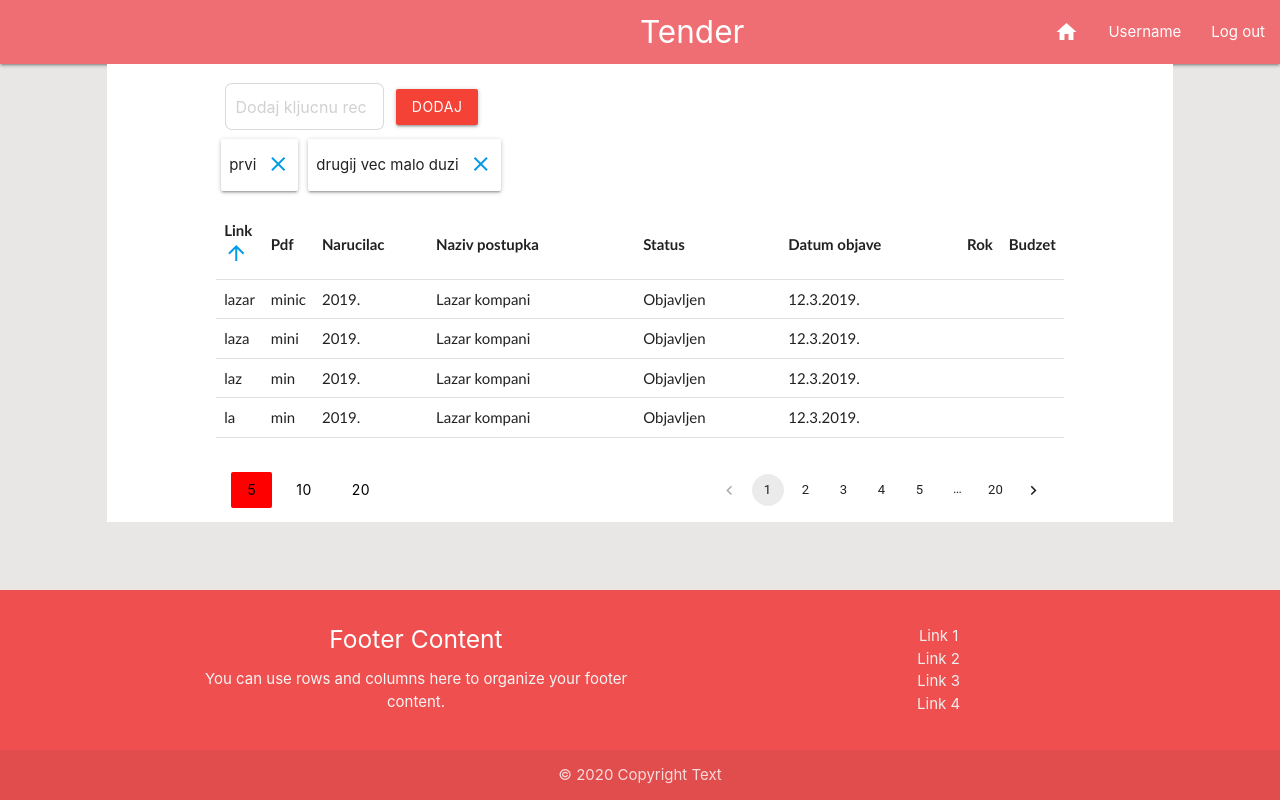
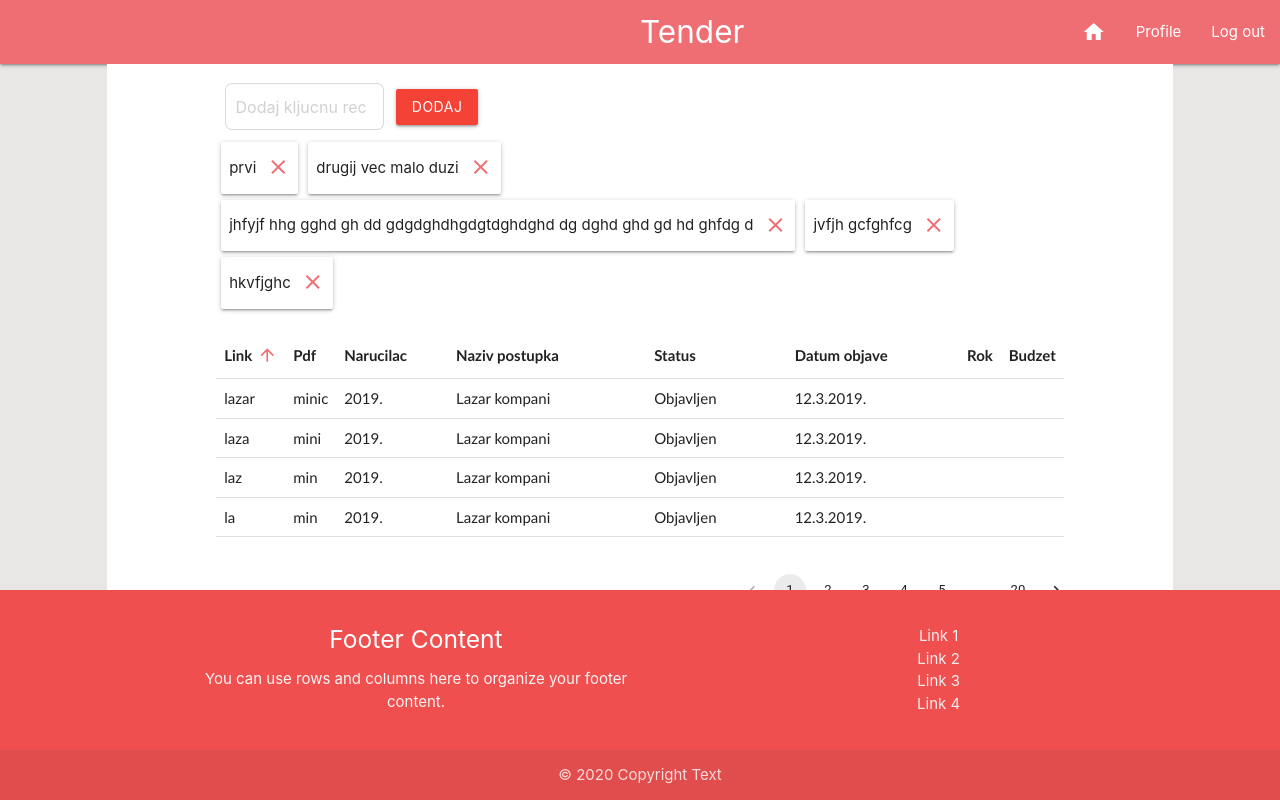
Before and after one commit to zeljko9/tender, a React (Create React App) app in the folder frontend/frontend_tender/: page /mainPage in a window 1280 px wide. Both pictures are taken after a click on the element "Link". Built offline with nearby package versions, Linux system fonts and the light colour scheme; no server answers.

Commit message:
Lickanje

```diff
--- a/frontend/frontend_tender/src/App.css
+++ b/frontend/frontend_tender/src/App.css
@@ -3,6 +3,7 @@
   background-color: rgb(233, 230, 230);
   height: 100vh;
   position: relative;
+  min-width: 1000px;
 }
 
 .App-logo {
--- a/frontend/frontend_tender/src/App.js
+++ b/frontend/frontend_tender/src/App.js
@@ -1,23 +1,41 @@
 import React from 'react';
 import { BrowserRouter, Route } from 'react-router-dom'
+import { useHistory } from 'react-router-dom'
 import Login from './components/login'
 import CreateAccount from './components/createAccount'
 import MainPage from "./components/mainPage";
 import ForgottenPassword  from "./components/forgottenPassword";
 import NewPassword from "./components/newPassword";
+import Profile from "./components/profile"
 import { Footer } from 'react-materialize';
 import './App.css';
 
 
-function App() {
+class App extends React.Component {
+
+  constructor(){
+    super();
+
+    this.state = {
+      isMainPageSelected: false
+    }
+  }
+
+  componentDidUpdate(){
+
+  }
+
+  render() {
+    let isMainPageSelected = window.location.href.includes("mainPage")
     return (
       <BrowserRouter>
-     <div className="App">
+        <div className="App" style={{minWidth: isMainPageSelected ? "1000px" : "0"}}>
           <Route exact path = '/' render={() => <Login />}/>
           <Route exact path = '/createAccount' render={() => <CreateAccount />}/>
           <Route exact path = '/mainPage' render={() => <MainPage />}/>
           <Route exact path = '/forgottenPassword' render={() => <ForgottenPassword />}/>
           <Route exact path = '/newPassword' render={() => <NewPassword />}/>
+          <Route exact path = '/profile' render={() => <Profile />}/>
             <Footer className="footer" copyrights="© 2020 Copyright Text"
               links={
                 <ul>
@@ -32,7 +50,9 @@ function App() {
           </Footer>
         </div>
       </BrowserRouter>
-  );
+    )
+
+  }
 }
 
 export default App;
--- a/frontend/frontend_tender/src/components/forgottenPassword.js
+++ b/frontend/frontend_tender/src/components/forgottenPassword.js
@@ -30,9 +30,9 @@ class ForgottenPassword extends React.Component {
             <Container>
                 <Row>
                     <Col className = "s12">
-                        <p>Zaboravljena lozinka?</p>
+                        <h5>Zaboravljena lozinka?</h5>
                     </Col>
-                    <Col className = "fpInputEmailContainer offset-m3 s12 m6">
+                    <Col className = "fpInputEmailContainer offset-m1 offset-l2  offset-xl3 s12 m10 l8 xl6">
                         <Input onChange={this.inputEmailChanged}
                                 value={this.state.inputEmailValue}
                                 type="email"
--- a/frontend/frontend_tender/src/components/mainPage.css
+++ b/frontend/frontend_tender/src/components/mainPage.css
@@ -39,6 +39,9 @@
 }
 .keyWordCardsContainer{
     display: flex;
+    width: 100%;
+    align-content: flex-start;
+    flex-wrap: wrap;
 }
 
 .inputKeyword{
@@ -46,7 +49,7 @@
 }
 
 .keyWordCard{
-    margin: 0 5px;
+    margin: 3px 5px;
     display: inline-flex !important;
 }
 
@@ -58,14 +61,30 @@
 .cancelKeyWordIcon{/*ovo radi centriranje ne znam ni ja kako*/
     margin-left: 10px !important;
     margin-top: 5px !important;
+    color: rgb(238,110,115);
 }
 
 .card .card-content{
     padding: 8px !important;
 }
+
+.thDataContainer{
+    width: 100%;
+    display: flex;
+    align-items: center;
+}
+
+.sortArrow{
+    font-size: 20px;
+    margin-left: 5px !important;
+    margin-top: 5px !important;
+    color: rgb(238,110,115);
+}
+
 .paginationContainer{
     display: flex;
     align-items: center;
+    padding-right: 0 !important;
 }
 
 .pagCountBtnContainer{
@@ -87,6 +106,10 @@
     box-shadow: none;
 }
 
+.pagPageContainer{
+    padding-right: 0 !important;
+}
+
 .pagPage{
     background-color: white;
     -webkit-box-shadow: none;
--- a/frontend/frontend_tender/src/components/mainPage.js
+++ b/frontend/frontend_tender/src/components/mainPage.js
@@ -30,6 +30,7 @@ class MainPage extends React.Component {
         this.getOffers = this.getOffers.bind(this);
         this.pageChanged = this.pageChanged.bind(this);
         this.tableTenderThClicked = this.tableTenderThClicked.bind(this);
+        this.onProfileTabClicked = this.onProfileTabClicked.bind(this);
 
         this.state = {
           inputKeywordValue: "",
@@ -37,7 +38,7 @@ class MainPage extends React.Component {
           {name: "laza", prezime: "mini", godina: "2019.", narucilac: "Lazar  kompani", status: "Objavljen", datum: "12.3.2019."},
           {name: "laz", prezime: "min", godina: "2019.", narucilac: "Lazar  kompani", status: "Objavljen", datum: "12.3.2019."},
           {name: "la", prezime: "min", godina: "2019.", narucilac: "Lazar  kompani", status: "Objavljen", datum: "12.3.2019."},],
-          keyWordsList: ["prvi", "drugij vec malo duzi"],
+          keyWordsList: ["prvi", "drugij vec malo duzi","jhfyjf hhg  gghd gh dd gdgdghdhgdgtdghdghd dg dghd ghd gd hd ghfdg d","jvfjh gcfghfcg", "hkvfjghc"],
           count: 5,
           pageCount: 20,
           selectedPage: 1,
@@ -108,6 +109,10 @@ class MainPage extends React.Component {
         }, this.getOffers)
     }
 
+    onProfileTabClicked(){
+      window.location.replace('/profile')
+    }
+
     render(){
         return (
           <div>
@@ -116,7 +121,7 @@ class MainPage extends React.Component {
                 <a href="#" className="brand-logo">Tender</a>
                 <ul id="nav-mobile" className="right">
                   <li><a href="#"><i className="material-icons">home</i></a></li>
-                  <li><a href="#">Username</a></li>
+                  <li onClick={this.onProfileTabClicked}><a href="#">Profile</a></li>
                   <li><a href="#">Log out</a></li>
                 </ul>
               </div>
@@ -162,10 +167,14 @@ class MainPage extends React.Component {
                       <thead>
                         <tr>
                           {tableTenderTh.map((el, key) =>
-                            <th key={key} data-field={el} onClick={()=> this.tableTenderThClicked(el)}>{el}
-                            {this.state.sortBy === el ?
-                              (this.state.isAsc === true ? <a><i className="material-icons">arrow_downward</i></a> : <a><i className="material-icons">arrow_upward</i></a>)
-                              : null}</th>
+                            <th key={key} data-field={el} onClick={()=> this.tableTenderThClicked(el)}>
+                              <div className="thDataContainer">
+                                {el}
+                                {this.state.sortBy === el ?
+                                (this.state.isAsc === true ? <a><i className="sortArrow material-icons">arrow_downward</i></a> : <a><i className="sortArrow material-icons">arrow_upward</i></a>)
+                                : null}
+                              </div>
+                            </th>
                           )}
                         </tr>
                       </thead>
@@ -184,13 +193,6 @@ class MainPage extends React.Component {
                     </Table>
                   </Col>
                   <Col className="offset-s1 s10 paginationContainer">
-                    <Col className="s5 pagCountBtnContainer">
-                      <div className="">
-                        <Button style = {{backgroundColor: this.state.count === 5 ? "red" : "white"}} className = "btnCountPag" id = "btnCountPag5" onClick = {()=> this.onBtnCountPagClicked(5)}>5</Button>
-                        <Button style = {{backgroundColor: this.state.count === 10 ? "red" : "white"}} className = "btnCountPag"  id = "btnCountPag10" onClick = {()=> this.onBtnCountPagClicked(10)}>10</Button>
-                        <Button style = {{backgroundColor: this.state.count === 20 ? "red" : "white"}} className = "btnCountPag"  id = "btnCountPag20" onClick = {()=> this.onBtnCountPagClicked(20)}>20</Button>
-                      </div>
-                    </Col>
                     <Col className="s7 pagPageContainer">
                         <Pagination count = {this.state.pageCount}  className = "pagPage" onChange = {(e, page) => {this.pageChanged(page)}}></Pagination>
                       </Col>
@@ -201,4 +203,12 @@ class MainPage extends React.Component {
         )
     }
 }
+/*
+<Col className="s5 pagCountBtnContainer">
+                      <div className="">
+                        <Button style = {{backgroundColor: this.state.count === 5 ? "red" : "white"}} className = "btnCountPag" id = "btnCountPag5" onClick = {()=> this.onBtnCountPagClicked(5)}>5</Button>
+                        <Button style = {{backgroundColor: this.state.count === 10 ? "red" : "white"}} className = "btnCountPag"  id = "btnCountPag10" onClick = {()=> this.onBtnCountPagClicked(10)}>10</Button>
+                        <Button style = {{backgroundColor: this.state.count === 20 ? "red" : "white"}} className = "btnCountPag"  id = "btnCountPag20" onClick = {()=> this.onBtnCountPagClicked(20)}>20</Button>
+                      </div>
+                    </Col> */
 export default MainPage;
--- a/frontend/frontend_tender/src/components/newPassword.js
+++ b/frontend/frontend_tender/src/components/newPassword.js
@@ -37,9 +37,9 @@ class NewPassword extends React.Component {
             <Container>
                 <Row>
                     <Col className = "s12">
-                        <p>Unesite novu šifru</p>
+                        <h5>Unesite novu šifru</h5>
                     </Col>
-                    <Col className = "npInputPasswordContainer offset-m3 s12 m6">
+                    <Col className = "npInputPasswordContainer  offset-m1 offset-l2  offset-xl3 s12 m10 l8 xl6">
                         <Input onChange={this.inputPasswordChanged}
                                 value={this.state.inputPasswordValue}
                                 type="password"
@@ -47,7 +47,7 @@ class NewPassword extends React.Component {
                                 placeholder = "Nova sifra"
                         ></Input>
                      </Col>
-                     <Col className = "npInputRPasswordContainer offset-m3 s12 m6">
+                     <Col className = "npInputRPasswordContainer  offset-m1 offset-l2  offset-xl3 s12 m10 l8 xl6">
                         <Input onChange={this.inputRPasswordChanged}
                                 value={this.state.inputRPasswordValue}
                                 type="password"
--- /dev/null
+++ b/frontend/frontend_tender/src/components/profile.js
@@ -0,0 +1,15 @@
+import React from 'react';
+import './profile.css';
+import { Container } from 'react-materialize';
+
+class Profile extends React.Component{
+    render(){
+        return (
+            <Container className = "">
+                profil
+            </Container>
+        )
+    }
+}
+
+export default Profile;
```
Also changed, not shown: frontend/frontend_tender/src/components/login.js (+13 -3 lines), frontend/frontend_tender/src/components/profile.css (added). Lines whose indentation alone changed are shown as unchanged.
